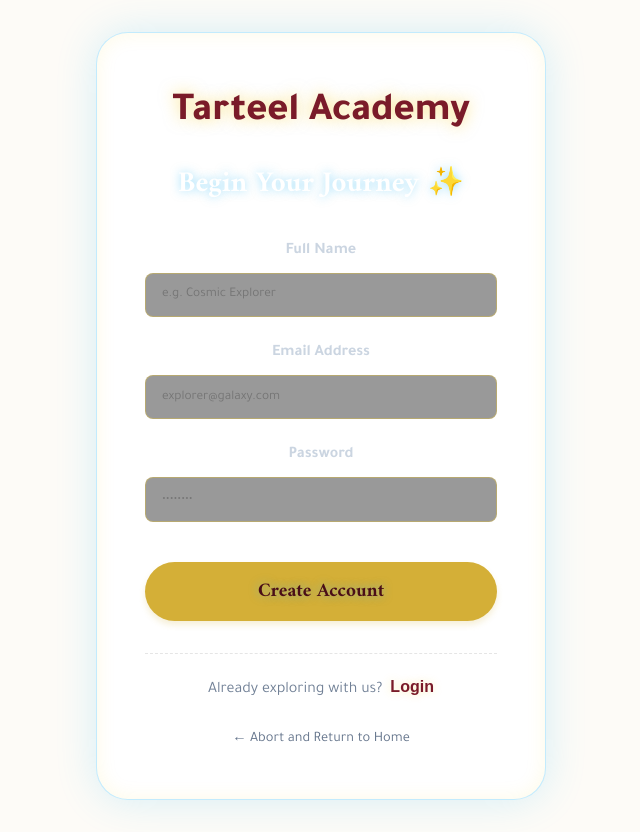
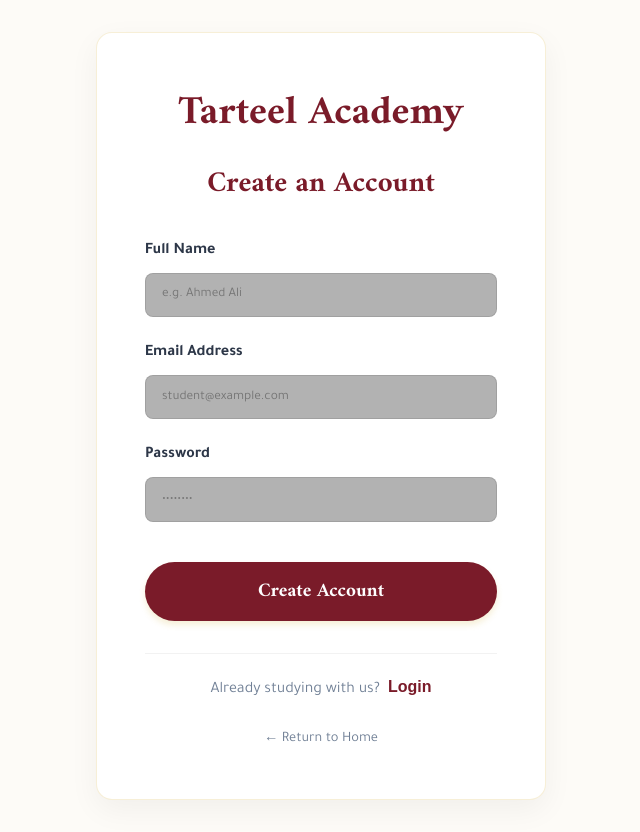
Before and after one commit to mahmoud-ebrahim0/acadamy-iqra, a React (Vite) app in the folder frontend/: page /login in a window 1280 px wide. Both pictures are taken after a click on the button "Sign Up". Shown: the whole page, without its empty margins (319-959 px from the left). Built offline with nearby package versions, Linux system fonts and the light colour scheme.

Commit message:
style: fix auth page visibility and remove cosmic theme remnants

```diff
--- a/frontend/src/pages/client/AuthPage.jsx
+++ b/frontend/src/pages/client/AuthPage.jsx
@@ -66,23 +66,16 @@ const AuthPage = () => {
   };
 
   return (
-    <div className="hero-cosmic" style={{ minHeight: '100vh', display: 'flex', alignItems: 'center', justifyContent: 'center', padding: '2rem' }}>
-      {/* Deep Space Background Elements */}
-      <div className="cosmic-background">
-        <div className="stars"></div>
-        <div className="twinkling"></div>
-      </div>
-      <div className="cosmic-swirl swirl-1" style={{ top: '10%', left: '20%' }}></div>
-      <div className="cosmic-swirl swirl-2" style={{ bottom: '10%', right: '20%' }}></div>
+    <div style={{ minHeight: '100vh', display: 'flex', alignItems: 'center', justifyContent: 'center', padding: '2rem', backgroundColor: 'var(--bg-color)' }}>
 
-      <div style={{ position: 'relative', zIndex: 10, background: 'var(--card-bg)', padding: '3rem', borderRadius: '2rem', boxShadow: '0 0 40px rgba(56, 189, 248, 0.2), inset 0 0 20px rgba(250, 204, 21, 0.1)', width: '100%', maxWidth: '450px', backdropFilter: 'blur(15px)', border: '1px solid rgba(56, 189, 248, 0.3)' }}>
+      <div style={{ position: 'relative', zIndex: 10, background: 'var(--card-bg)', padding: '3rem', borderRadius: '1rem', boxShadow: '0 10px 30px rgba(0,0,0,0.05)', width: '100%', maxWidth: '450px', border: '1px solid rgba(212, 175, 55, 0.2)' }}>
 
         <div style={{ textAlign: 'center', marginBottom: '2rem' }}>
-          <Link to="/home" style={{ fontSize: '2.5rem', fontWeight: '800', color: 'var(--primary-color)', textDecoration: 'none', display: 'inline-block', marginBottom: '1rem', textShadow: '0 0 15px rgba(250, 204, 21, 0.5)' }}>
-            <span>Tarteel</span> Academy
+          <Link to="/home" style={{ fontSize: '2.5rem', fontWeight: '800', color: 'var(--primary-color)', textDecoration: 'none', display: 'inline-block', marginBottom: '1rem', fontFamily: 'var(--font-heading)' }}>
+            Tarteel Academy
           </Link>
-          <h2 style={{ color: 'white', fontSize: '1.8rem', textShadow: '0 0 10px rgba(56, 189, 248, 0.5)' }}>
-            {isLogin ? 'Welcome Back 🚀' : 'Begin Your Journey ✨'}
+          <h2 style={{ color: 'var(--primary-color)', fontSize: '1.8rem', fontFamily: 'var(--font-heading)' }}>
+            {isLogin ? 'Welcome Back' : 'Create an Account'}
           </h2>
         </div>
 
@@ -95,34 +88,34 @@ const AuthPage = () => {
         <form onSubmit={handleAuth}>
           {!isLogin && (
             <div className="form-group">
-              <label className="form-label" style={{ color: '#cbd5e1' }}>Full Name</label>
-              <input type="text" className="form-control" value={name} onChange={e => setName(e.target.value)} required placeholder="e.g. Cosmic Explorer" style={{ background: 'rgba(0,0,0,0.4)', borderColor: 'rgba(250, 204, 21, 0.3)' }} />
+              <label className="form-label" style={{ color: 'var(--text-color)' }}>Full Name</label>
+              <input type="text" className="form-control" value={name} onChange={e => setName(e.target.value)} required placeholder="e.g. Ahmed Ali" style={{ borderColor: 'rgba(0,0,0,0.1)' }} />
             </div>
           )}
 
           <div className="form-group">
-            <label className="form-label" style={{ color: '#cbd5e1' }}>Email Address</label>
-            <input type="email" className="form-control" value={email} onChange={e => setEmail(e.target.value)} required placeholder="explorer@galaxy.com" style={{ background: 'rgba(0,0,0,0.4)', borderColor: 'rgba(250, 204, 21, 0.3)' }} />
+            <label className="form-label" style={{ color: 'var(--text-color)' }}>Email Address</label>
+            <input type="email" className="form-control" value={email} onChange={e => setEmail(e.target.value)} required placeholder="student@example.com" style={{ borderColor: 'rgba(0,0,0,0.1)' }} />
           </div>
 
           <div className="form-group" style={{ marginBottom: '2.5rem' }}>
-            <label className="form-label" style={{ color: '#cbd5e1' }}>Password</label>
-            <input type="password" className="form-control" value={password} onChange={e => setPassword(e.target.value)} required placeholder="••••••••" style={{ background: 'rgba(0,0,0,0.4)', borderColor: 'rgba(250, 204, 21, 0.3)' }} />
+            <label className="form-label" style={{ color: 'var(--text-color)' }}>Password</label>
+            <input type="password" className="form-control" value={password} onChange={e => setPassword(e.target.value)} required placeholder="••••••••" style={{ borderColor: 'rgba(0,0,0,0.1)' }} />
           </div>
 
-          <button type="submit" className="btn btn-accent" disabled={loading} style={{ width: '100%', fontSize: '1.2rem', padding: '0.8rem', textShadow: '0 0 10px rgba(56, 189, 248, 0.5)' }}>
-            {loading ? 'Transmitting...' : (isLogin ? 'Login to Dashboard' : 'Create Account')}
+          <button type="submit" className="btn btn-accent" disabled={loading} style={{ width: '100%', fontSize: '1.2rem', padding: '0.8rem', borderRadius: '50px', backgroundColor: 'var(--primary-color)', color: 'white', border: 'none' }}>
+            {loading ? 'Processing...' : (isLogin ? 'Login to Dashboard' : 'Create Account')}
           </button>
         </form>
 
-        <div style={{ textAlign: 'center', marginTop: '2rem', borderTop: '1px dashed rgba(0,0,0,0.1)', paddingTop: '1.5rem' }}>
+        <div style={{ textAlign: 'center', marginTop: '2rem', borderTop: '1px solid rgba(0,0,0,0.05)', paddingTop: '1.5rem' }}>
           <p style={{ color: 'var(--text-muted)' }}>
-            {isLogin ? "Don't have an account?" : "Already exploring with us?"}
-            <button onClick={toggleAuthMode} type="button" style={{ background: 'none', border: 'none', color: 'var(--primary-color)', fontWeight: 'bold', marginLeft: '0.5rem', cursor: 'pointer', fontSize: '1rem', textShadow: '0 0 10px rgba(250, 204, 21, 0.3)' }}>
+            {isLogin ? "Don't have an account?" : "Already studying with us?"}
+            <button onClick={toggleAuthMode} type="button" style={{ background: 'none', border: 'none', color: 'var(--primary-color)', fontWeight: 'bold', marginLeft: '0.5rem', cursor: 'pointer', fontSize: '1rem' }}>
               {isLogin ? 'Sign Up' : 'Login'}
             </button>
           </p>
-          <Link to="/home" style={{ color: '#64748b', textDecoration: 'none', display: 'block', marginTop: '1.5rem', fontSize: '0.9rem' }}>&larr; Abort and Return to Home</Link>
+          <Link to="/home" style={{ color: 'var(--text-muted)', textDecoration: 'none', display: 'block', marginTop: '1.5rem', fontSize: '0.9rem' }}>&larr; Return to Home</Link>
         </div>
       </div>
     </div>
```
